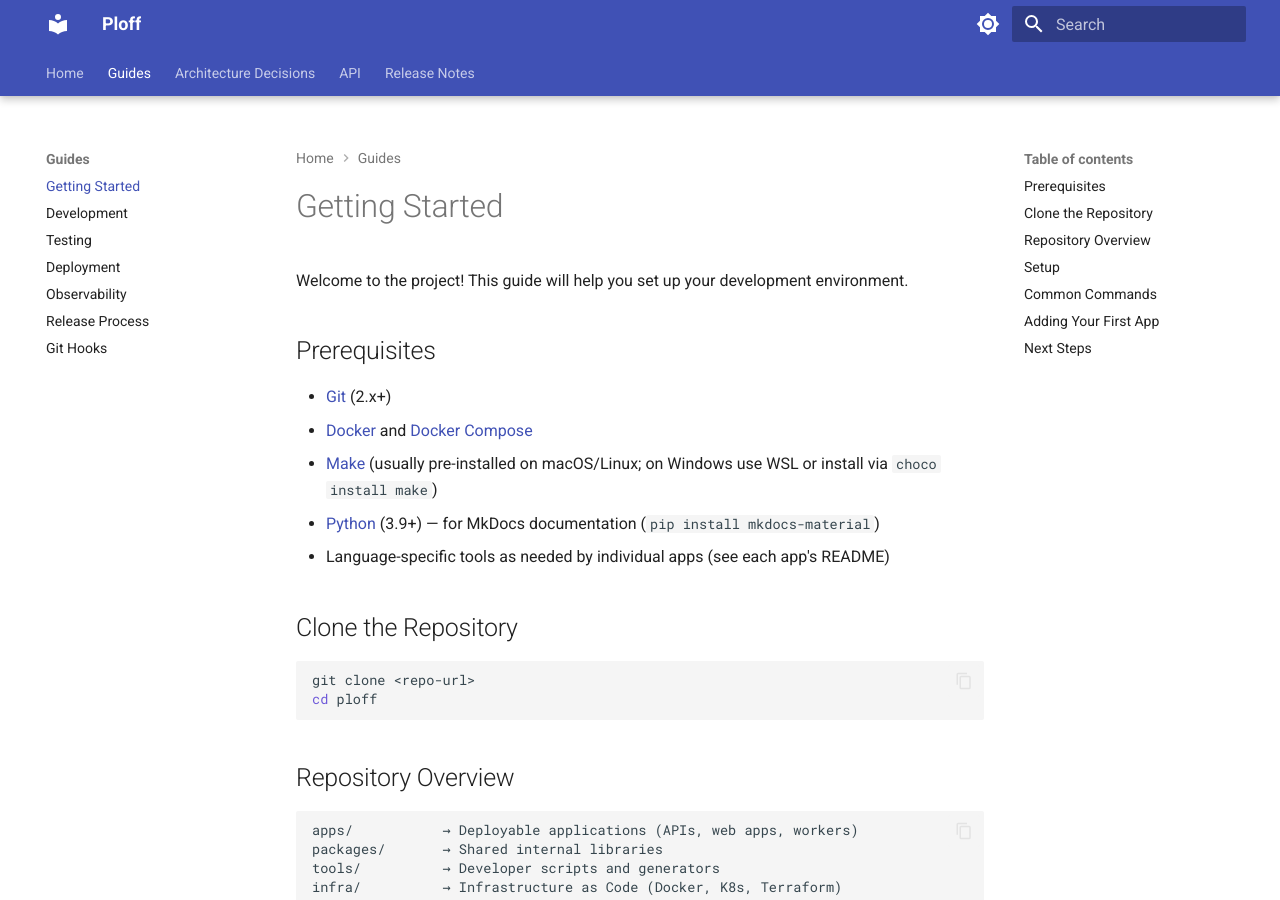
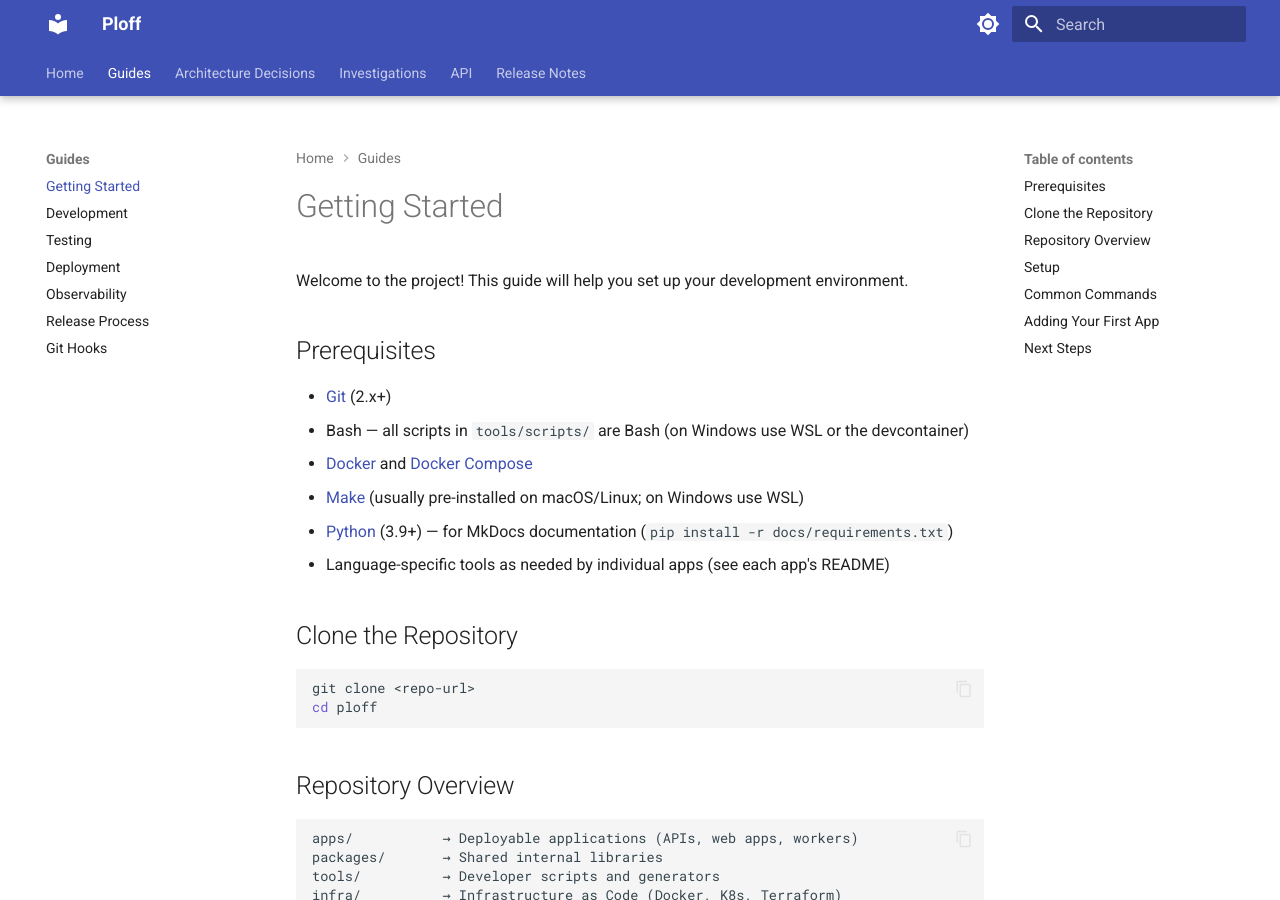
Before and after one commit to igor-lukashenya/ploff, an MkDocs documentation site: the page built from docs/guides/getting-started.md, in a window 1280 px wide and 900 px high. Built offline with MkDocs 1.6.1 and Material for MkDocs 9.7.7, drawn with Linux system fonts in a browser that asks for light colours.

Commit message:
docs: pin MkDocs below 2.0 and complete navigation
- Add docs/requirements.txt (mkdocs<2 - 2.0 removes the plugin/theme system)
- Add ADR-002 and investigations to the nav and ADR index
- Document Bash as a prerequisite

Co-Authored-By: Claude Opus 5.5 <noreply@anthropic.com>

```diff
--- a/docs/guides/getting-started.md
+++ b/docs/guides/getting-started.md
@@ -5,9 +5,10 @@ Welcome to the project! This guide will help you set up your development environ
 ## Prerequisites
 
 - [Git](https://git-scm.com/) (2.x+)
+- Bash — all scripts in `tools/scripts/` are Bash (on Windows use WSL or the devcontainer)
 - [Docker](https://docs.docker.com/get-docker/) and [Docker Compose](https://docs.docker.com/compose/)
-- [Make](https://www.gnu.org/software/make/) (usually pre-installed on macOS/Linux; on Windows use WSL or install via `choco install make`)
-- [Python](https://www.python.org/) (3.9+) — for MkDocs documentation (`pip install mkdocs-material`)
+- [Make](https://www.gnu.org/software/make/) (usually pre-installed on macOS/Linux; on Windows use WSL)
+- [Python](https://www.python.org/) (3.9+) — for MkDocs documentation (`pip install -r docs/requirements.txt`)
 - Language-specific tools as needed by individual apps (see each app's README)
 
 ## Clone the Repository
--- /dev/null
+++ b/docs/requirements.txt
@@ -0,0 +1,5 @@
+# Documentation toolchain (used by CI and `make docs-*`)
+# MkDocs is capped below 2.0: it removes the plugin/theme system Material depends on.
+# See https://squidfunk.github.io/mkdocs-material/blog/2026/02/18/mkdocs-2.0/
+mkdocs>=1.6,<2
+mkdocs-material~=9.7
--- a/mkdocs.yml
+++ b/mkdocs.yml
@@ -49,6 +49,10 @@ theme:
   icon:
     repo: fontawesome/brands/github
 
+# Tooling files in docs/ that should not be published
+exclude_docs: |
+  requirements.txt
+
 # ─── Navigation ──────────────────────────────────────────────────────────────
 
 nav:
@@ -64,7 +68,11 @@ nav:
   - Architecture Decisions:
       - adr/index.md
       - "ADR-001: Monorepo Structure": adr/001-monorepo-structure.md
+      - "ADR-002: Git Branching Strategy": adr/002-git-branching-strategy.md
       - "ADR Template": adr/000-template.md
+  - Investigations:
+      - Git Flow Strategy: investigations/git-flow-strategy.md
+      - Monorepo Tooling: investigations/monorepo-tooling.md
   - API: api/index.md
   - Release Notes: release-notes/CHANGELOG.md
 
```
Also changed, not shown: docs/adr/index.md (+1 -0 lines).
